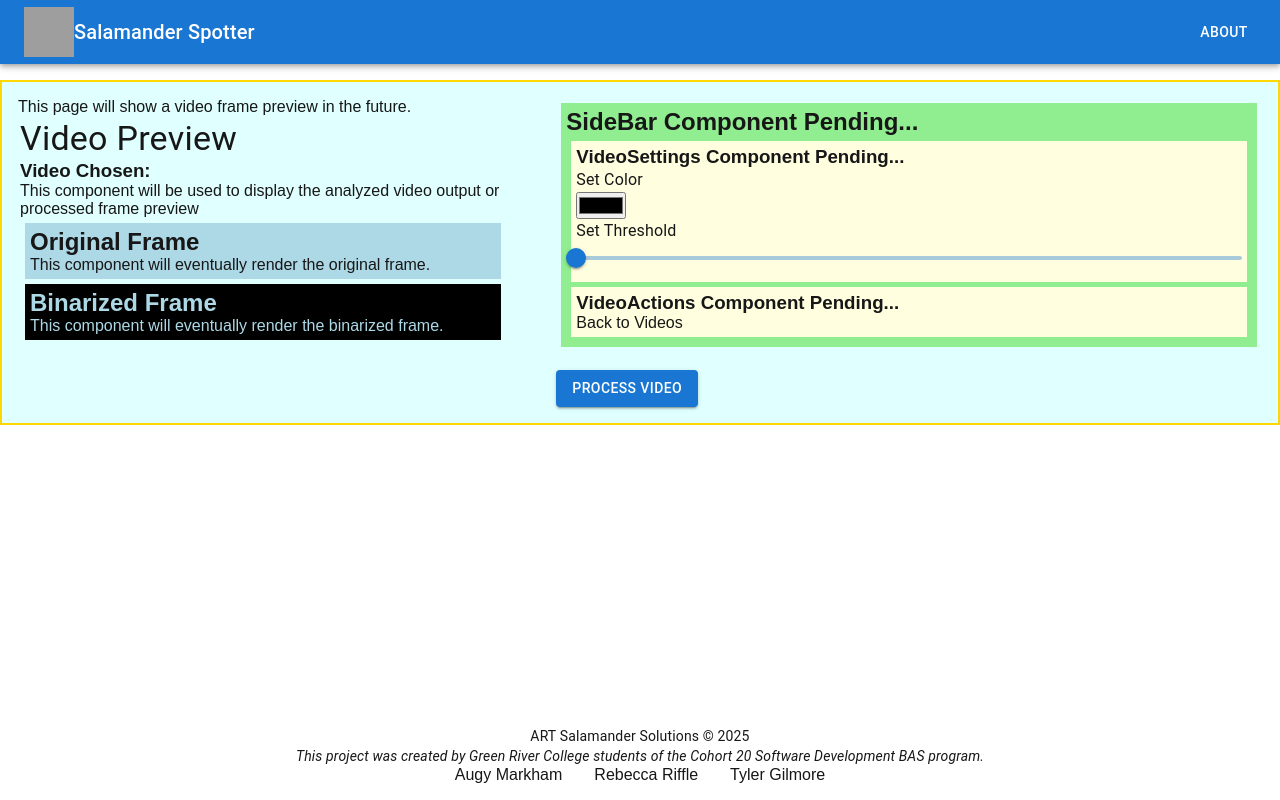
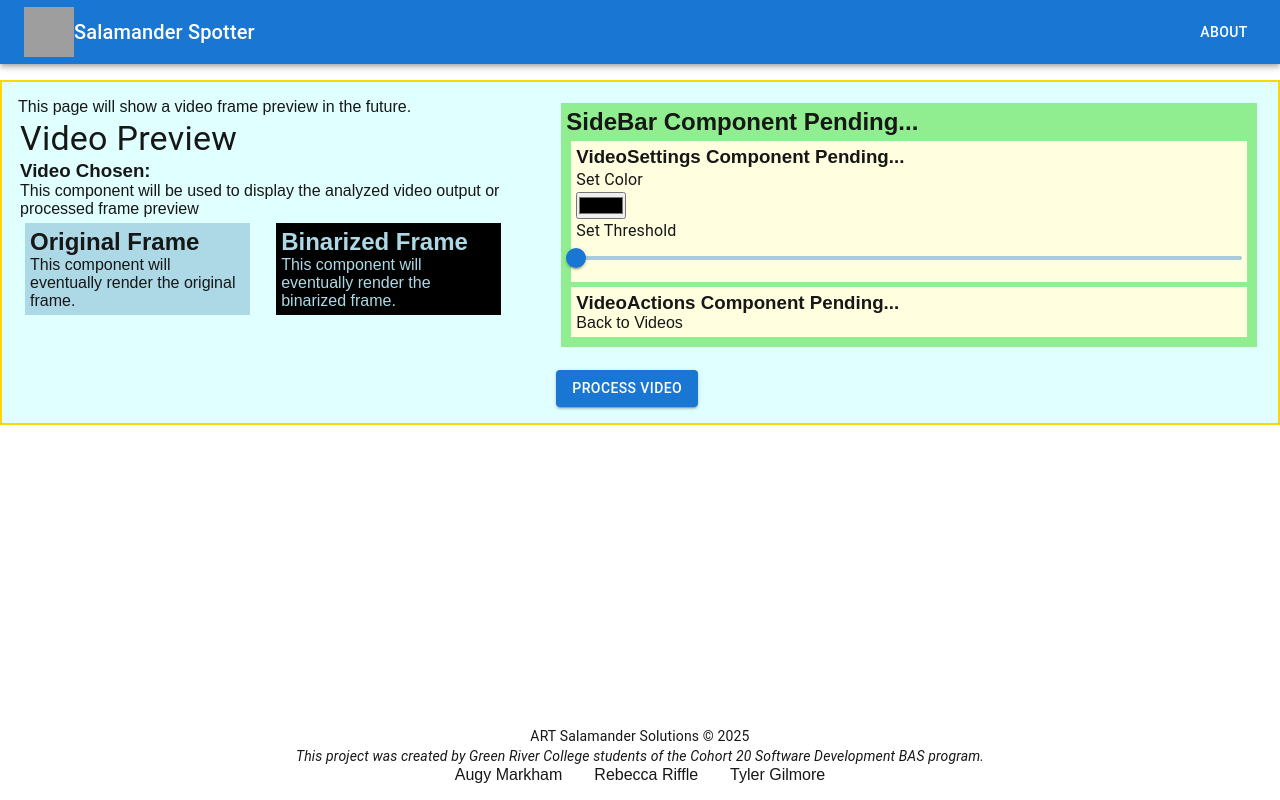
Before and after one commit to rifflere/centroid-finder-frontend, a Next.js app in the folder centroid-finder-frontend/: page /preview/video1.mp4 in a window 1280 px wide. Built offline with nearby package versions, Linux system fonts and the light colour scheme; no server answers; grey boxes are pictures that could not be loaded.

Commit message:
fixed spacing

```diff
--- a/centroid-finder-frontend/src/app/page.jsx
+++ b/centroid-finder-frontend/src/app/page.jsx
@@ -8,7 +8,7 @@ import Looks5Icon from '@mui/icons-material/Looks5';
 
 export default function Home() {
   return (
-    <Grid container spacing={2}>
+    <Grid container spacing={2} sx={{justifyContent:"space-between"}}>
 
     {/* The left side of the grid has a list of simple istructions for starting the app */}
       <Grid size={7} sx={{ margin: 3 }}>
--- a/centroid-finder-frontend/src/app/preview/[filename]/page.jsx
+++ b/centroid-finder-frontend/src/app/preview/[filename]/page.jsx
@@ -31,7 +31,7 @@ export default function PreviewPage({children}){
     return (
         <div style={{ border: '2px solid', borderColor: 'gold', backgroundColor: 'lightcyan' }}>
             {/* <SettingsContext.Provider value={ {filename, color, threshold} }> */}
-                <Grid container spacing={2}>
+                <Grid container spacing={2} sx={{justifyContent:"space-between"}}>
 
                     {/* The left side of the grid has the original frame and the binarized frame */}
                     <Grid size={5} sx={{padding:2}}>
--- a/centroid-finder-frontend/src/components/VideoPreview.jsx
+++ b/centroid-finder-frontend/src/components/VideoPreview.jsx
@@ -3,7 +3,7 @@
 
 import OriginalFrame from "./OriginalFrame"
 import BinarizedFrame from "./BinarizedFrame"
-import { Button, List, ListItem, Typography, Box } from '@mui/material';
+import { Button, Grid, List, ListItem, Typography, Box } from '@mui/material';
 
 export default function VideoPreview() {
     // need to display the name of the video chosen somewhere -- params?
@@ -13,9 +13,14 @@ export default function VideoPreview() {
             <Typography variant="h4" component="h1">Video Preview</Typography>
             <h3>Video Chosen: </h3>
             <p>This component will be used to display the analyzed video output or processed frame preview</p>
-
-            <OriginalFrame />
-            <BinarizedFrame />
+            <Grid container spacing={2} sx={{justifyContent:"space-between"}}>
+                <Grid size={6}>
+                    <OriginalFrame />
+                </Grid>
+                <Grid size={6}>
+                    <BinarizedFrame />
+                </Grid>
+            </Grid>
         </Box>
     )
 }
```
